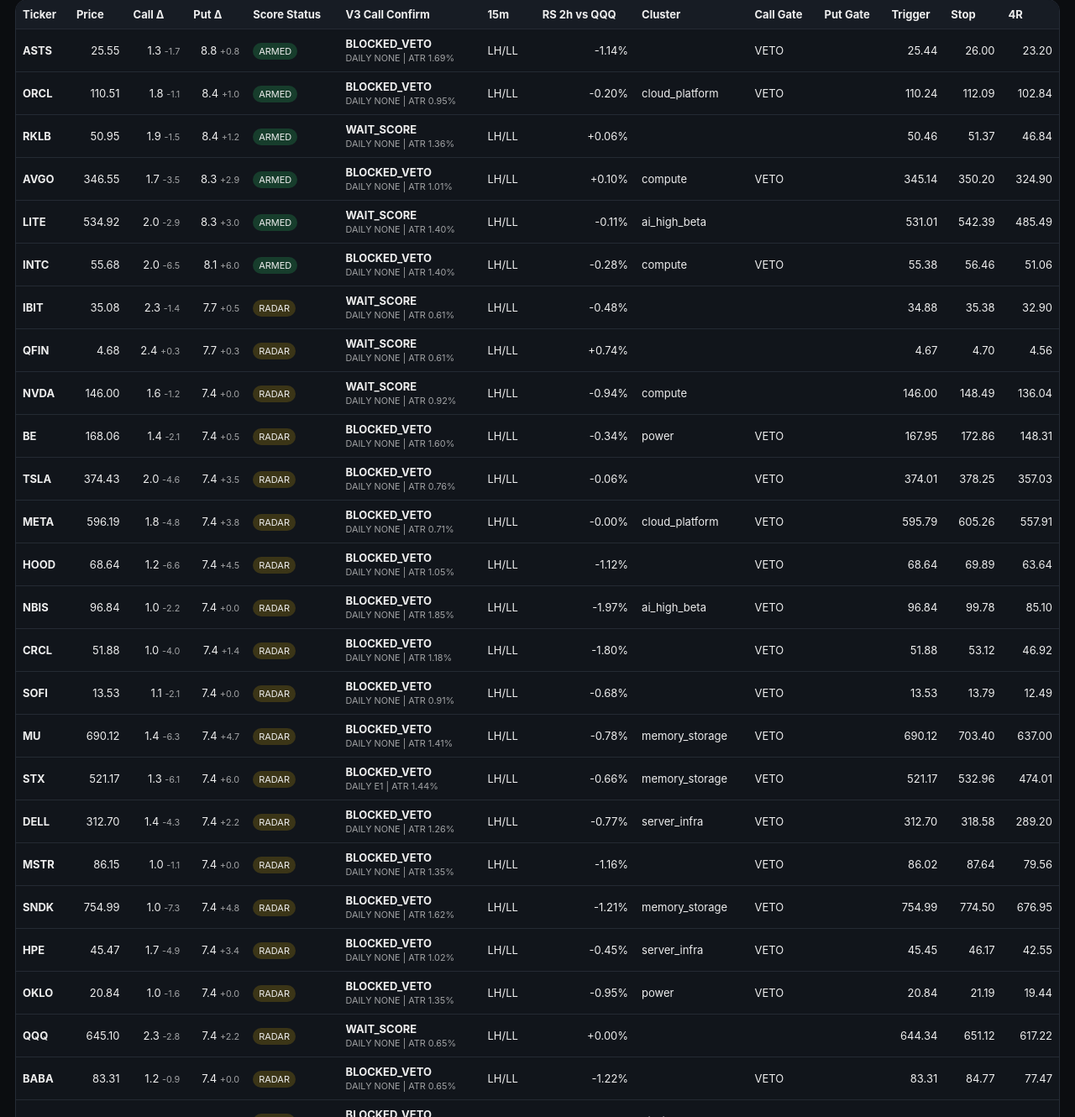
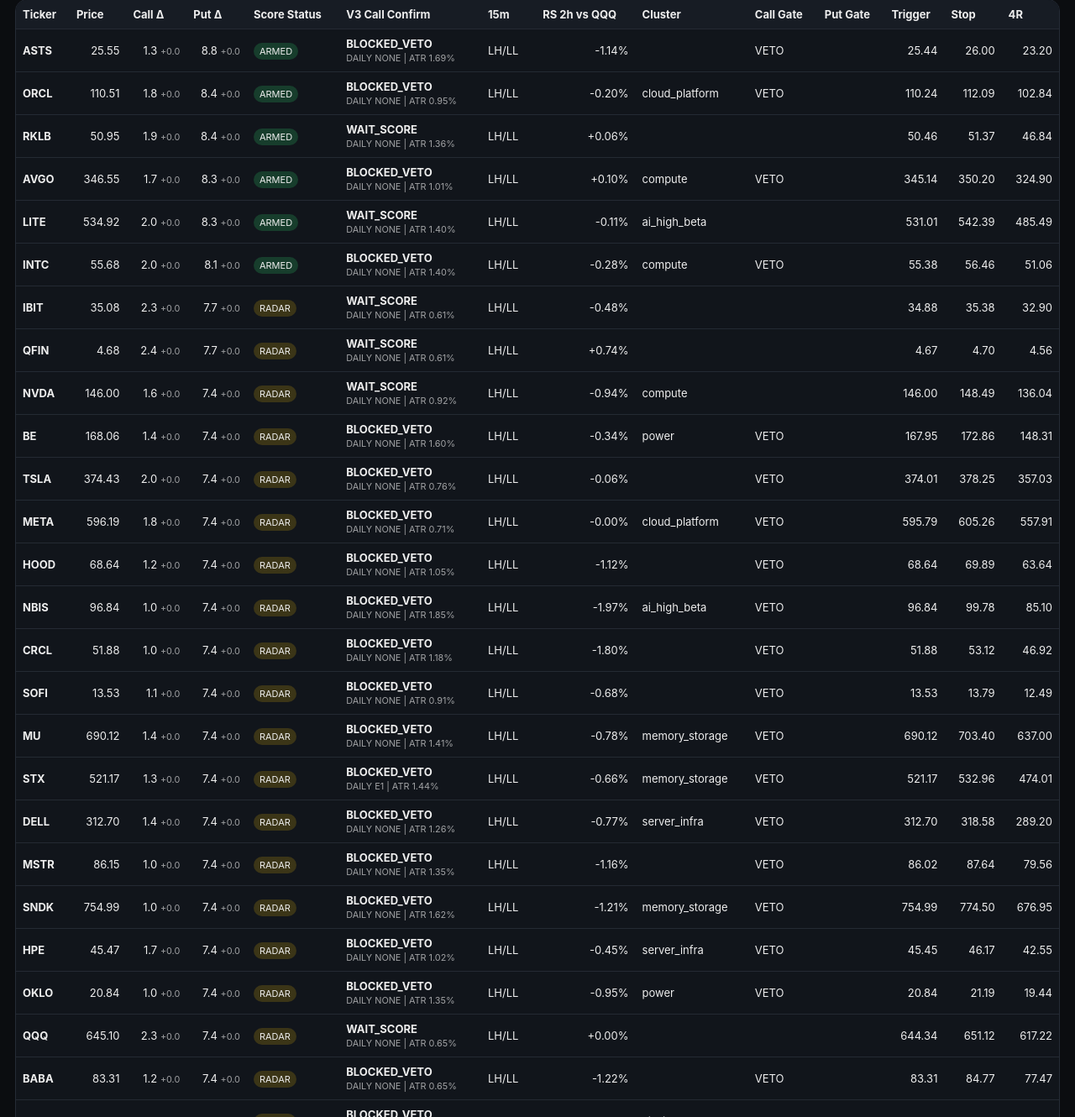
Before and after one commit to cloudzyh/Swing-Dashboard, a plain HTML site: page index.html in a window 1280 px wide. Shown: the part 150-1480 px from the top of the page at 84% size. Drawn offline with Linux system fonts and the light colour scheme.

Commit message:
Update dashboard

```diff
--- a/index.html
+++ b/index.html
@@ -10,7 +10,7 @@ th{position:sticky;top:0;background:#171c24;text-align:left} .num{text-align:rig
 .cancel{background:#481e24} .wait{background:#29303a} .scroll{overflow:auto;border-radius:14px;border:1px solid #252b36}
 ul{color:#aab2bd;font-size:13px;line-height:1.45}
 </style></head><body><div class="wrap">
-<h1>Swing Call/Put Model V3</h1><div class="meta">Updated: 2026-11-19T16:48:59.429530-05:00</div>
+<h1>Swing Call/Put Model V3</h1><div class="meta">Updated: 2026-11-19T17:07:55.202672-05:00</div>
 <div class="cards"><div class="card">Market Gate: <b>RED</b></div>
 <div class="card">Universe: <b>30 / 30</b></div><div class="card">Options Flow: <b>N/A — do not guess</b></div></div>
 <div class="scroll"><table><thead><tr><th>Ticker</th><th>Price</th><th>Call Δ</th><th>Put Δ</th><th>Score Status</th><th>V3 Call Confirm</th><th>15m</th>
@@ -18,8 +18,8 @@ ul{color:#aab2bd;font-size:13px;line-height:1.45}
 <tbody>
     <tr>
       <td><b>ASTS</b></td><td class="num">25.55</td>
-      <td class="num">1.3 <small>-1.7</small></td>
-      <td class="num">8.8 <small>+0.8</small></td>
+      <td class="num">1.3 <small>+0.0</small></td>
+      <td class="num">8.8 <small>+0.0</small></td>
       <td><span class="badge armed">ARMED</span></td><td><b>BLOCKED_VETO</b><br><small>DAILY NONE | ATR 1.69%</small></td><td>LH/LL</td><td class="num">-1.14%</td>
       <td></td>
       <td>VETO</td><td></td>
@@ -27,8 +27,8 @@ ul{color:#aab2bd;font-size:13px;line-height:1.45}
     </tr>
     <tr>
       <td><b>ORCL</b></td><td class="num">110.51</td>
-      <td class="num">1.8 <small>-1.1</small></td>
-      <td class="num">8.4 <small>+1.0</small></td>
+      <td class="num">1.8 <small>+0.0</small></td>
+      <td class="num">8.4 <small>+0.0</small></td>
       <td><span class="badge armed">ARMED</span></td><td><b>BLOCKED_VETO</b><br><small>DAILY NONE | ATR 0.95%</small></td><td>LH/LL</td><td class="num">-0.20%</td>
       <td>cloud_platform</td>
       <td>VETO</td><td></td>
@@ -36,8 +36,8 @@ ul{color:#aab2bd;font-size:13px;line-height:1.45}
     </tr>
     <tr>
       <td><b>RKLB</b></td><td class="num">50.95</td>
-      <td class="num">1.9 <small>-1.5</small></td>
-      <td class="num">8.4 <small>+1.2</small></td>
+      <td class="num">1.9 <small>+0.0</small></td>
+      <td class="num">8.4 <small>+0.0</small></td>
       <td><span class="badge armed">ARMED</span></td><td><b>WAIT_SCORE</b><br><small>DAILY NONE | ATR 1.36%</small></td><td>LH/LL</td><td class="num">+0.06%</td>
       <td></td>
       <td></td><td></td>
@@ -45,8 +45,8 @@ ul{color:#aab2bd;font-size:13px;line-height:1.45}
     </tr>
     <tr>
       <td><b>AVGO</b></td><td class="num">346.55</td>
-      <td class="num">1.7 <small>-3.5</small></td>
-      <td class="num">8.3 <small>+2.9</small></td>
+      <td class="num">1.7 <small>+0.0</small></td>
+      <td class="num">8.3 <small>+0.0</small></td>
       <td><span class="badge armed">ARMED</span></td><td><b>BLOCKED_VETO</b><br><small>DAILY NONE | ATR 1.01%</small></td><td>LH/LL</td><td class="num">+0.10%</td>
       <td>compute</td>
       <td>VETO</td><td></td>
@@ -54,8 +54,8 @@ ul{color:#aab2bd;font-size:13px;line-height:1.45}
     </tr>
     <tr>
       <td><b>LITE</b></td><td class="num">534.92</td>
-      <td class="num">2.0 <small>-2.9</small></td>
-      <td class="num">8.3 <small>+3.0</small></td>
+      <td class="num">2.0 <small>+0.0</small></td>
+      <td class="num">8.3 <small>+0.0</small></td>
       <td><span class="badge armed">ARMED</span></td><td><b>WAIT_SCORE</b><br><small>DAILY NONE | ATR 1.40%</small></td><td>LH/LL</td><td class="num">-0.11%</td>
       <td>ai_high_beta</td>
       <td></td><td></td>
@@ -63,8 +63,8 @@ ul{color:#aab2bd;font-size:13px;line-height:1.45}
     </tr>
     <tr>
       <td><b>INTC</b></td><td class="num">55.68</td>
-      <td class="num">2.0 <small>-6.5</small></td>
-      <td class="num">8.1 <small>+6.0</small></td>
+      <td class="num">2.0 <small>+0.0</small></td>
+      <td class="num">8.1 <small>+0.0</small></td>
       <td><span class="badge armed">ARMED</span></td><td><b>BLOCKED_VETO</b><br><small>DAILY NONE | ATR 1.40%</small></td><td>LH/LL</td><td class="num">-0.28%</td>
       <td>compute</td>
       <td>VETO</td><td></td>
@@ -72,8 +72,8 @@ ul{color:#aab2bd;font-size:13px;line-height:1.45}
     </tr>
     <tr>
       <td><b>IBIT</b></td><td class="num">35.08</td>
-      <td class="num">2.3 <small>-1.4</small></td>
-      <td class="num">7.7 <small>+0.5</small></td>
+      <td class="num">2.3 <small>+0.0</small></td>
+      <td class="num">7.7 <small>+0.0</small></td>
       <td><span class="badge radar">RADAR</span></td><td><b>WAIT_SCORE</b><br><small>DAILY NONE | ATR 0.61%</small></td><td>LH/LL</td><td class="num">-0.48%</td>
       <td></td>
       <td></td><td></td>
@@ -81,8 +81,8 @@ ul{color:#aab2bd;font-size:13px;line-height:1.45}
     </tr>
     <tr>
       <td><b>QFIN</b></td><td class="num">4.68</td>
-      <td class="num">2.4 <small>+0.3</small></td>
-      <td class="num">7.7 <small>+0.3</small></td>
+      <td class="num">2.4 <small>+0.0</small></td>
+      <td class="num">7.7 <small>+0.0</small></td>
       <td><span class="badge radar">RADAR</span></td><td><b>WAIT_SCORE</b><br><small>DAILY NONE | ATR 0.61%</small></td><td>LH/LL</td><td class="num">+0.74%</td>
       <td></td>
       <td></td><td></td>
@@ -90,7 +90,7 @@ ul{color:#aab2bd;font-size:13px;line-height:1.45}
     </tr>
     <tr>
       <td><b>NVDA</b></td><td class="num">146.00</td>
-      <td class="num">1.6 <small>-1.2</small></td>
+      <td class="num">1.6 <small>+0.0</small></td>
       <td class="num">7.4 <small>+0.0</small></td>
       <td><span class="badge radar">RADAR</span></td><td><b>WAIT_SCORE</b><br><small>DAILY NONE | ATR 0.92%</small></td><td>LH/LL</td><td class="num">-0.94%</td>
       <td>compute</td>
@@ -99,8 +99,8 @@ ul{color:#aab2bd;font-size:13px;line-height:1.45}
     </tr>
     <tr>
       <td><b>BE</b></td><td class="num">168.06</td>
-      <td class="num">1.4 <small>-2.1</small></td>
-      <td class="num">7.4 <small>+0.5</small></td>
+      <td class="num">1.4 <small>+0.0</small></td>
+      <td class="num">7.4 <small>+0.0</small></td>
       <td><span class="badge radar">RADAR</span></td><td><b>BLOCKED_VETO</b><br><small>DAILY NONE | ATR 1.60%</small></td><td>LH/LL</td><td class="num">-0.34%</td>
       <td>power</td>
       <td>VETO</td><td></td>
@@ -108,8 +108,8 @@ ul{color:#aab2bd;font-size:13px;line-height:1.45}
     </tr>
     <tr>
       <td><b>TSLA</b></td><td class="num">374.43</td>
-      <td class="num">2.0 <small>-4.6</small></td>
-      <td class="num">7.4 <small>+3.5</small></td>
+      <td class="num">2.0 <small>+0.0</small></td>
+      <td class="num">7.4 <small>+0.0</small></td>
       <td><span class="badge radar">RADAR</span></td><td><b>BLOCKED_VETO</b><br><small>DAILY NONE | ATR 0.76%</small></td><td>LH/LL</td><td class="num">-0.06%</td>
       <td></td>
       <td>VETO</td><td></td>
@@ -117,8 +117,8 @@ ul{color:#aab2bd;font-size:13px;line-height:1.45}
     </tr>
     <tr>
       <td><b>META</b></td><td class="num">596.19</td>
-      <td class="num">1.8 <small>-4.8</small></td>
-      <td class="num">7.4 <small>+3.8</small></td>
+      <td class="num">1.8 <small>+0.0</small></td>
+      <td class="num">7.4 <small>+0.0</small></td>
       <td><span class="badge radar">RADAR</span></td><td><b>BLOCKED_VETO</b><br><small>DAILY NONE | ATR 0.71%</small></td><td>LH/LL</td><td class="num">-0.00%</td>
       <td>cloud_platform</td>
       <td>VETO</td><td></td>
@@ -126,8 +126,8 @@ ul{color:#aab2bd;font-size:13px;line-height:1.45}
     </tr>
     <tr>
       <td><b>HOOD</b></td><td class="num">68.64</td>
-      <td class="num">1.2 <small>-6.6</small></td>
-      <td class="num">7.4 <small>+4.5</small></td>
+      <td class="num">1.2 <small>+0.0</small></td>
+      <td class="num">7.4 <small>+0.0</small></td>
       <td><span class="badge radar">RADAR</span></td><td><b>BLOCKED_VETO</b><br><small>DAILY NONE | ATR 1.05%</small></td><td>LH/LL</td><td class="num">-1.12%</td>
       <td></td>
       <td>VETO</td><td></td>
@@ -135,7 +135,7 @@ ul{color:#aab2bd;font-size:13px;line-height:1.45}
     </tr>
     <tr>
       <td><b>NBIS</b></td><td class="num">96.84</td>
-      <td class="num">1.0 <small>-2.2</small></td>
+      <td class="num">1.0 <small>+0.0</small></td>
       <td class="num">7.4 <small>+0.0</small></td>
       <td><span class="badge radar">RADAR</span></td><td><b>BLOCKED_VETO</b><br><small>DAILY NONE | ATR 1.85%</small></td><td>LH/LL</td><td class="num">-1.97%</td>
       <td>ai_high_beta</td>
@@ -144,8 +144,8 @@ ul{color:#aab2bd;font-size:13px;line-height:1.45}
     </tr>
     <tr>
       <td><b>CRCL</b></td><td class="num">51.88</td>
-      <td class="num">1.0 <small>-4.0</small></td>
-      <td class="num">7.4 <small>+1.4</small></td>
+      <td class="num">1.0 <small>+0.0</small></td>
+      <td class="num">7.4 <small>+0.0</small></td>
       <td><span class="badge radar">RADAR</span></td><td><b>BLOCKED_VETO</b><br><small>DAILY NONE | ATR 1.18%</small></td><td>LH/LL</td><td class="num">-1.80%</td>
       <td></td>
       <td>VETO</td><td></td>
@@ -153,7 +153,7 @@ ul{color:#aab2bd;font-size:13px;line-height:1.45}
     </tr>
     <tr>
       <td><b>SOFI</b></td><td class="num">13.53</td>
-      <td class="num">1.1 <small>-2.1</small></td>
+      <td class="num">1.1 <small>+0.0</small></td>
       <td class="num">7.4 <small>+0.0</small></td>
       <td><span class="badge radar">RADAR</span></td><td><b>BLOCKED_VETO</b><br><small>DAILY NONE | ATR 0.91%</small></td><td>LH/LL</td><td class="num">-0.68%</td>
       <td></td>
@@ -162,8 +162,8 @@ ul{color:#aab2bd;font-size:13px;line-height:1.45}
     </tr>
     <tr>
       <td><b>MU</b></td><td class="num">690.12</td>
-      <td class="num">1.4 <small>-6.3</small></td>
-      <td class="num">7.4 <small>+4.7</small></td>
+      <td class="num">1.4 <small>+0.0</small></td>
+      <td class="num">7.4 <small>+0.0</small></td>
       <td><span class="badge radar">RADAR</span></td><td><b>BLOCKED_VETO</b><br><small>DAILY NONE | ATR 1.41%</small></td><td>LH/LL</td><td class="num">-0.78%</td>
       <td>memory_storage</td>
       <td>VETO</td><td></td>
@@ -171,8 +171,8 @@ ul{color:#aab2bd;font-size:13px;line-height:1.45}
     </tr>
     <tr>
       <td><b>STX</b></td><td class="num">521.17</td>
-      <td class="num">1.3 <small>-6.1</small></td>
-      <td class="num">7.4 <small>+6.0</small></td>
+      <td class="num">1.3 <small>+0.0</small></td>
+      <td class="num">7.4 <small>+0.0</small></td>
       <td><span class="badge radar">RADAR</span></td><td><b>BLOCKED_VETO</b><br><small>DAILY E1 | ATR 1.44%</small></td><td>LH/LL</td><td class="num">-0.66%</td>
       <td>memory_storage</td>
       <td>VETO</td><td></td>
@@ -180,8 +180,8 @@ ul{color:#aab2bd;font-size:13px;line-height:1.45}
     </tr>
     <tr>
       <td><b>DELL</b></td><td class="num">312.70</td>
-      <td class="num">1.4 <small>-4.3</small></td>
-      <td class="num">7.4 <small>+2.2</small></td>
+      <td class="num">1.4 <small>+0.0</small></td>
+      <td class="num">7.4 <small>+0.0</small></td>
       <td><span class="badge radar">RADAR</span></td><td><b>BLOCKED_VETO</b><br><small>DAILY NONE | ATR 1.26%</small></td><td>LH/LL</td><td class="num">-0.77%</td>
       <td>server_infra</td>
       <td>VETO</td><td></td>
@@ -189,7 +189,7 @@ ul{color:#aab2bd;font-size:13px;line-height:1.45}
     </tr>
     <tr>
       <td><b>MSTR</b></td><td class="num">86.15</td>
-      <td class="num">1.0 <small>-1.1</small></td>
+      <td class="num">1.0 <small>+0.0</small></td>
       <td class="num">7.4 <small>+0.0</small></td>
       <td><span class="badge radar">RADAR</span></td><td><b>BLOCKED_VETO</b><br><small>DAILY NONE | ATR 1.35%</small></td><td>LH/LL</td><td class="num">-1.16%</td>
       <td></td>
@@ -198,8 +198,8 @@ ul{color:#aab2bd;font-size:13px;line-height:1.45}
     </tr>
     <tr>
       <td><b>SNDK</b></td><td class="num">754.99</td>
-      <td class="num">1.0 <small>-7.3</small></td>
-      <td class="num">7.4 <small>+4.8</small></td>
+      <td class="num">1.0 <small>+0.0</small></td>
+      <td class="num">7.4 <small>+0.0</small></td>
       <td><span class="badge radar">RADAR</span></td><td><b>BLOCKED_VETO</b><br><small>DAILY NONE | ATR 1.62%</small></td><td>LH/LL</td><td class="num">-1.21%</td>
       <td>memory_storage</td>
       <td>VETO</td><td></td>
@@ -207,8 +207,8 @@ ul{color:#aab2bd;font-size:13px;line-height:1.45}
     </tr>
     <tr>
       <td><b>HPE</b></td><td class="num">45.47</td>
-      <td class="num">1.7 <small>-4.9</small></td>
-      <td class="num">7.4 <small>+3.4</small></td>
+      <td class="num">1.7 <small>+0.0</small></td>
+      <td class="num">7.4 <small>+0.0</small></td>
       <td><span class="badge radar">RADAR</span></td><td><b>BLOCKED_VETO</b><br><small>DAILY NONE | ATR 1.02%</small></td><td>LH/LL</td><td class="num">-0.45%</td>
       <td>server_infra</td>
       <td>VETO</td><td></td>
@@ -216,7 +216,7 @@ ul{color:#aab2bd;font-size:13px;line-height:1.45}
     </tr>
     <tr>
       <td><b>OKLO</b></td><td class="num">20.84</td>
-      <td class="num">1.0 <small>-1.6</small></td>
+      <td class="num">1.0 <small>+0.0</small></td>
       <td class="num">7.4 <small>+0.0</small></td>
       <td><span class="badge radar">RADAR</span></td><td><b>BLOCKED_VETO</b><br><small>DAILY NONE | ATR 1.35%</small></td><td>LH/LL</td><td class="num">-0.95%</td>
       <td>power</td>
@@ -225,8 +225,8 @@ ul{color:#aab2bd;font-size:13px;line-height:1.45}
     </tr>
     <tr>
       <td><b>QQQ</b></td><td class="num">645.10</td>
-      <td class="num">2.3 <small>-2.8</small></td>
-      <td class="num">7.4 <small>+2.2</small></td>
+      <td class="num">2.3 <small>+0.0</small></td>
+      <td class="num">7.4 <small>+0.0</small></td>
       <td><span class="badge radar">RADAR</span></td><td><b>WAIT_SCORE</b><br><small>DAILY NONE | ATR 0.65%</small></td><td>LH/LL</td><td class="num">+0.00%</td>
       <td></td>
       <td></td><td></td>
@@ -234,7 +234,7 @@ ul{color:#aab2bd;font-size:13px;line-height:1.45}
     </tr>
     <tr>
       <td><b>BABA</b></td><td class="num">83.31</td>
-      <td class="num">1.2 <small>-0.9</small></td>
+      <td class="num">1.2 <small>+0.0</small></td>
       <td class="num">7.4 <small>+0.0</small></td>
       <td><span class="badge radar">RADAR</span></td><td><b>BLOCKED_VETO</b><br><small>DAILY NONE | ATR 0.65%</small></td><td>LH/LL</td><td class="num">-1.22%</td>
       <td></td>
@@ -243,8 +243,8 @@ ul{color:#aab2bd;font-size:13px;line-height:1.45}
     </tr>
     <tr>
       <td><b>AXTI</b></td><td class="num">34.82</td>
-      <td class="num">1.5 <small>-6.6</small></td>
-      <td class="num">7.4 <small>+4.5</small></td>
+      <td class="num">1.5 <small>+0.0</small></td>
+      <td class="num">7.4 <small>+0.0</small></td>
       <td><span class="badge radar">RADAR</span></td><td><b>BLOCKED_VETO</b><br><small>DAILY NONE | ATR 1.87%</small></td><td>LH/LL</td><td class="num">-0.15%</td>
       <td>ai_high_beta</td>
       <td>VETO</td><td></td>
@@ -252,8 +252,8 @@ ul{color:#aab2bd;font-size:13px;line-height:1.45}
     </tr>
     <tr>
       <td><b>NOW</b></td><td class="num">88.84</td>
-      <td class="num">3.0 <small>-3.1</small></td>
-      <td class="num">7.1 <small>+2.2</small></td>
+      <td class="num">3.0 <small>+0.0</small></td>
+      <td class="num">7.1 <small>+0.0</small></td>
       <td><span class="badge radar">RADAR</span></td><td><b>WAIT_SCORE</b><br><small>DAILY NONE | ATR 0.74%</small></td><td>LH/LL</td><td class="num">+0.51%</td>
       <td>cloud_platform</td>
       <td></td><td></td>
@@ -261,8 +261,8 @@ ul{color:#aab2bd;font-size:13px;line-height:1.45}
     </tr>
     <tr>
       <td><b>SPX*</b></td><td class="num">715.78</td>
-      <td class="num">3.0 <small>-1.5</small></td>
-      <td class="num">6.7 <small>+0.7</small></td>
+      <td class="num">3.0 <small>+0.0</small></td>
+      <td class="num">6.7 <small>+0.0</small></td>
       <td><span class="badge wait">WAIT</span></td><td><b>WAIT_SCORE</b><br><small>DAILY NONE | ATR 0.56%</small></td><td>MIXED</td><td class="num">+0.07%</td>
       <td></td>
       <td></td><td></td>
@@ -270,8 +270,8 @@ ul{color:#aab2bd;font-size:13px;line-height:1.45}
     </tr>
     <tr>
       <td><b>AAPL</b></td><td class="num">349.11</td>
-      <td class="num">3.9 <small>+0.4</small></td>
-      <td class="num">6.1 <small>-0.7</small></td>
+      <td class="num">3.9 <small>+0.0</small></td>
+      <td class="num">6.1 <small>+0.0</small></td>
       <td><span class="badge wait">WAIT</span></td><td><b>WAIT_SCORE</b><br><small>DAILY E1 | ATR 0.38%</small></td><td>LH/LL</td><td class="num">+0.64%</td>
       <td></td>
       <td></td><td></td>
@@ -279,8 +279,8 @@ ul{color:#aab2bd;font-size:13px;line-height:1.45}
     </tr>
     <tr>
       <td><b>SPCX</b></td><td class="num">138.17</td>
-      <td class="num">4.5 <small>+0.6</small></td>
-      <td class="num">5.4 <small>-1.2</small></td>
+      <td class="num">4.5 <small>+0.0</small></td>
+      <td class="num">5.4 <small>+0.0</small></td>
       <td><span class="badge wait">WAIT</span></td><td><b>WAIT_SCORE</b><br><small>DAILY NONE | ATR 0.94%</small></td><td>MIXED</td><td class="num">+1.12%</td>
       <td></td>
       <td></td><td></td>
```
